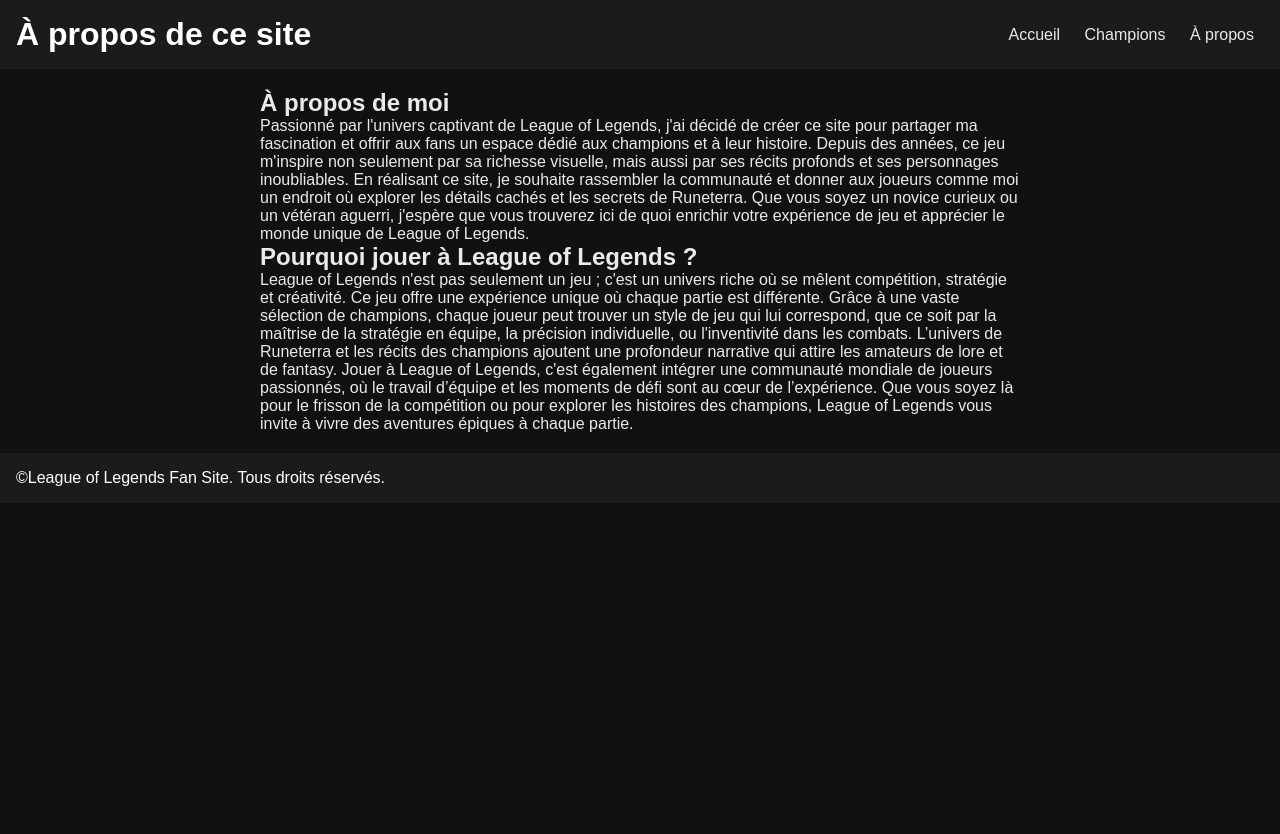
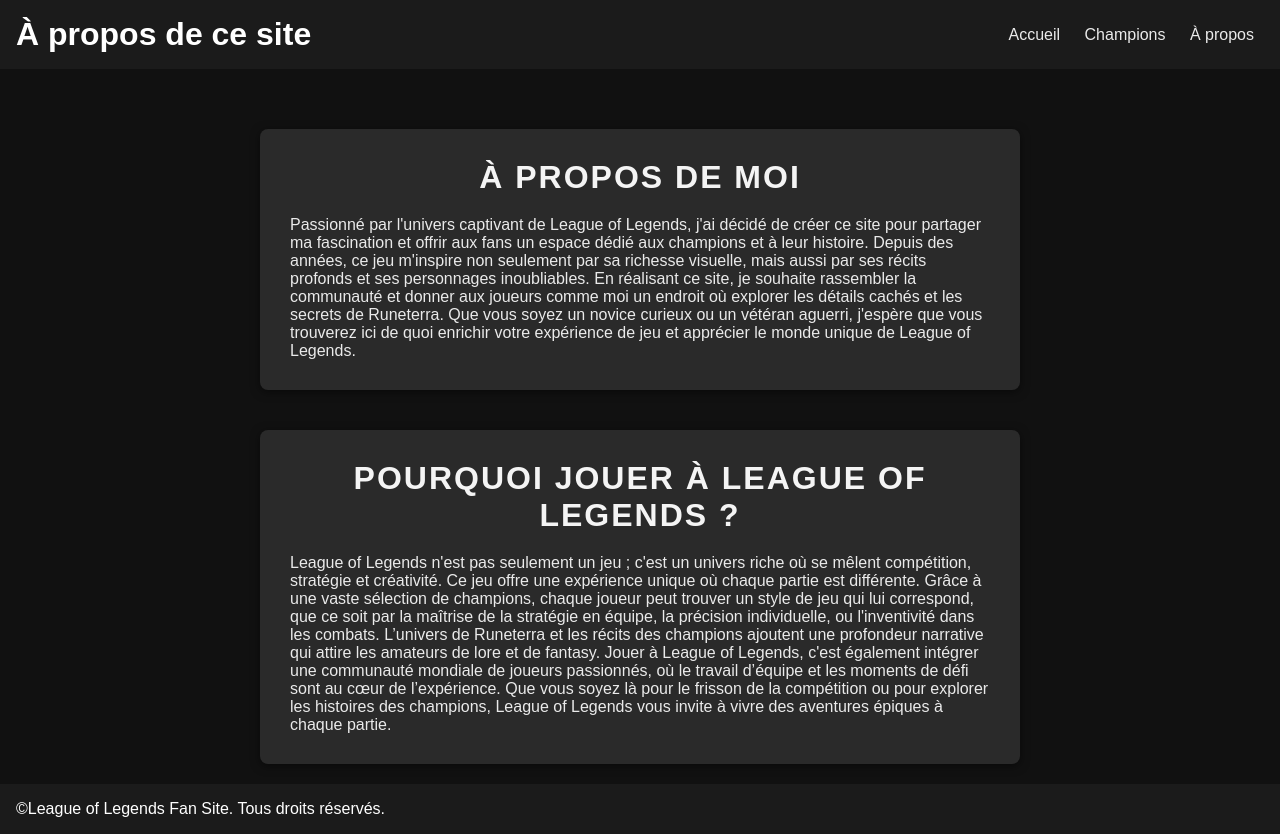
Before and after one commit to RaphL29/projet-SAE14, a plain HTML site: page apropos.html in a window 1280 px wide. Before the commit the page ends 800 px from the top, so only its background shows below. Drawn offline with Linux system fonts and the light colour scheme.

Commit message:
ajout css "about me"

```diff
--- a/styles/style.css
+++ b/styles/style.css
@@ -3,6 +3,8 @@
     padding: 0;
     box-sizing: border-box;
 }
+
+@import url('https://fonts.googleapis.com/css2?family=Montserrat:wght@400;700&display=swap');
 
 body {
     font-family: 'Arial', sans-serif;
@@ -242,3 +244,62 @@
         align-items: center;
     }
 }
+
+.why-play {
+    background-color: #2a2a2a; /* Fond légèrement différent pour contraster */
+    padding: 30px;
+    border-radius: 8px;
+    box-shadow: 0 2px 10px rgba(0, 0, 0, 0.5);
+    margin-top: 40px;
+}
+
+.why-play h2 {
+    color: #f4f4f4;
+    text-align: center;
+    font-size: 2rem;
+    margin-bottom: 20px;
+    text-transform: uppercase;
+    letter-spacing: 2px;
+    font-weight: bold;
+}
+
+.why-play .animated-text span {
+    display: inline-block;
+    color: #e0e0e0;
+    transition: color 0.3s ease, text-shadow 0.3s ease;
+    cursor: pointer;
+}
+
+.why-play .animated-text span:hover {
+    color: #ffffff;
+    text-shadow: 0px 0px 10px rgba(255, 255, 255, 0.8);
+}
+.about {
+    background-color: #2a2a2a; /* Fond légèrement différent pour contraster */
+    padding: 30px;
+    border-radius: 8px;
+    box-shadow: 0 2px 10px rgba(0, 0, 0, 0.5);
+    margin-top: 40px;
+}
+
+.about h2 {
+    color: #f4f4f4;
+    text-align: center;
+    font-size: 2rem;
+    margin-bottom: 20px;
+    text-transform: uppercase;
+    letter-spacing: 2px;
+    font-weight: bold;
+}
+
+.about .animated-text span {
+    display: inline-block;
+    color: #e0e0e0;
+    transition: color 0.3s ease, text-shadow 0.3s ease;
+    cursor: pointer;
+}
+
+.about .animated-text span:hover {
+    color: #ffffff;
+    text-shadow: 0px 0px 10px rgba(255, 255, 255, 0.8);
+}
```
